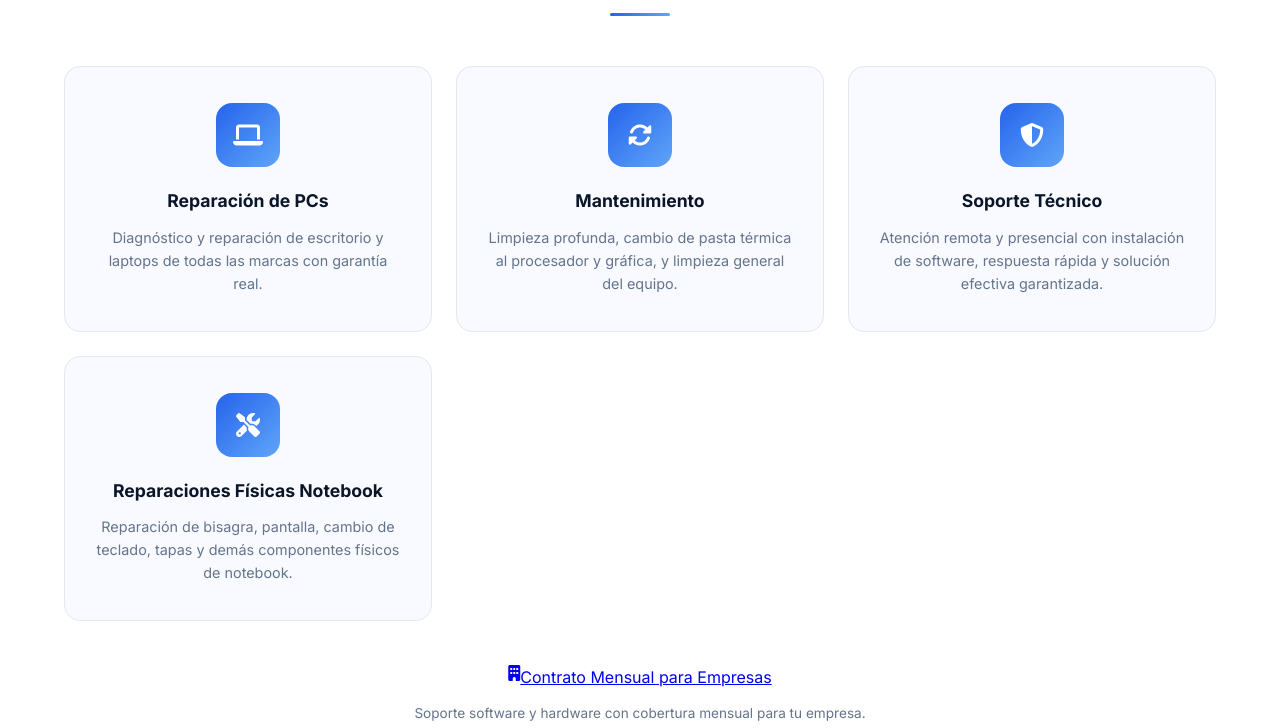
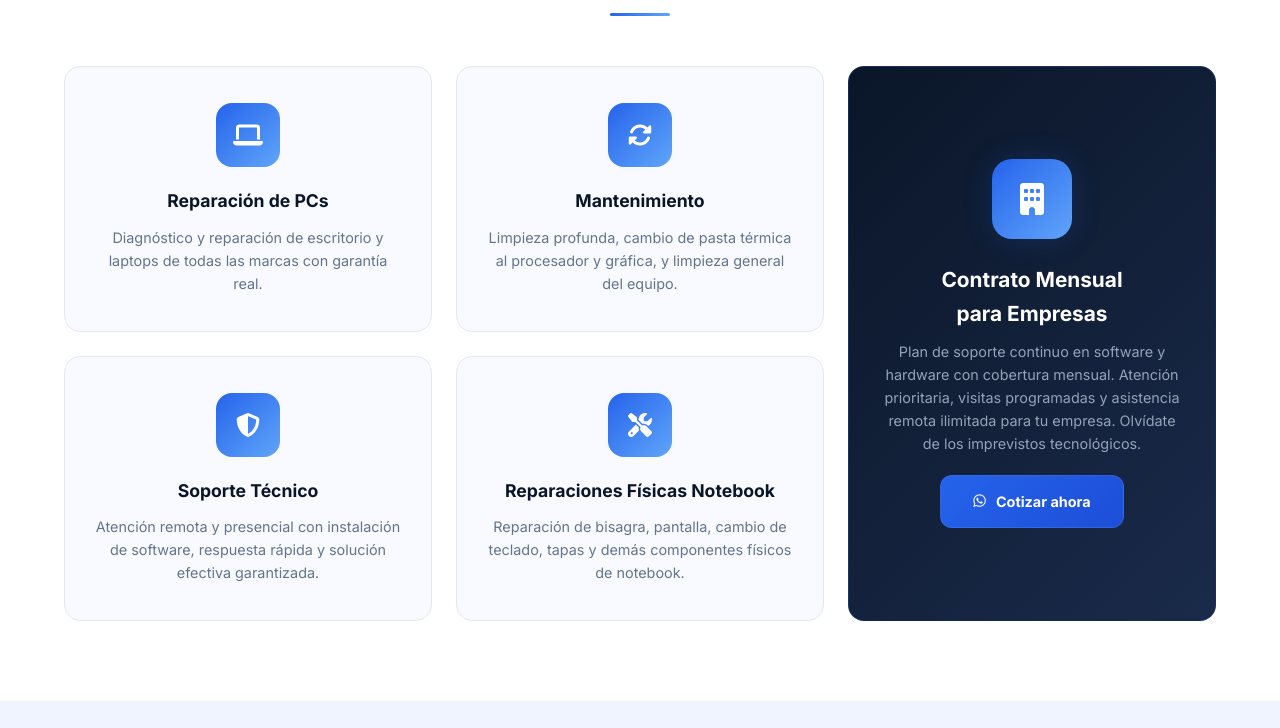
Before and after one commit to hddtecnologiastore/hddtecnologiastore.cl, a website: page index.html in a window 1280 px wide. Shown: the part 873-1601 px from the top of the page. Drawn offline with Linux system fonts and the light colour scheme.

Commit message:
Reorganizar servicios: 2x2 + tarjeta empresa lateral

```diff
--- a/index.html
+++ b/index.html
@@ -225,7 +225,7 @@
     }
     .services-grid {
       display: grid;
-      grid-template-columns: repeat(auto-fit, minmax(280px, 1fr));
+      grid-template-columns: 1fr 1fr 1fr;
       gap: 24px;
     }
     .service-card {
@@ -262,6 +262,48 @@
     }
     .service-card h4 { font-size: 1.1rem; font-weight: 700; margin-bottom: 10px; color: #0a1628; }
     .service-card p { color: #64748b; font-size: 0.9rem; line-height: 1.6; }
+
+    .service-card.business {
+      grid-row: span 2;
+      display: flex;
+      flex-direction: column;
+      justify-content: center;
+      align-items: center;
+      background: linear-gradient(135deg, #0a1628, #1a2a4a);
+      border-color: rgba(37,99,235,0.2);
+      padding: 40px 32px;
+    }
+    .service-card.business::before { background: linear-gradient(90deg, #60a5fa, #2563eb); }
+    .service-card.business:hover { border-color: #2563eb; }
+    .service-card.business .icon {
+      width: 80px; height: 80px;
+      background: linear-gradient(135deg, #2563eb, #60a5fa);
+      border-radius: 20px;
+      font-size: 2rem;
+      margin-bottom: 24px;
+      box-shadow: 0 0 30px rgba(37,99,235,0.2);
+    }
+    .service-card.business h4 { color: white; font-size: 1.3rem; }
+    .service-card.business p { color: #94a3b8; }
+    .service-card.business .btn-business {
+      margin-top: 20px;
+      display: inline-flex;
+      align-items: center;
+      gap: 10px;
+      padding: 14px 32px;
+      background: linear-gradient(135deg, #2563eb, #1d4ed8);
+      color: white;
+      border-radius: 12px;
+      text-decoration: none;
+      font-weight: 700;
+      font-size: 0.9rem;
+      transition: all 0.3s;
+      border: 1px solid rgba(96,165,250,0.2);
+    }
+    .service-card.business .btn-business:hover {
+      transform: translateY(-2px);
+      box-shadow: 0 0 30px rgba(37,99,235,0.3);
+    }
 
     /* ===== SOCIAL BUTTONS ===== */
     .social-section {
@@ -894,6 +936,8 @@
       .social-buttons { gap: 24px; }
       .social-btn { padding: 36px 24px; }
       .social-btn .btn-label { font-size: 1.3rem; }
+      .services-grid { grid-template-columns: 1fr 1fr; }
+      .service-card.business { grid-row: span 1; grid-column: span 2; }
     }
     @media (max-width: 768px) {
       .hero { padding: 60px 0 50px; }
@@ -928,6 +972,8 @@
       .section-title p { font-size: 0.9rem; }
       .services-section { padding: 50px 0; }
       .service-card { padding: 28px 20px; }
+      .services-grid { grid-template-columns: 1fr; }
+      .service-card.business { grid-row: span 1; grid-column: span 1; }
       .social-section { padding: 50px 0; }
       .social-buttons { grid-template-columns: 1fr; gap: 20px; }
       .social-btn { padding: 32px 24px; flex-direction: row; text-align: left; }
@@ -1023,6 +1069,12 @@
           <h4>Mantenimiento</h4>
           <p>Limpieza profunda, cambio de pasta térmica al procesador y gráfica, y limpieza general del equipo.</p>
         </div>
+        <div class="service-card business">
+          <div class="icon"><i class="fas fa-building"></i></div>
+          <h4>Contrato Mensual<br>para Empresas</h4>
+          <p>Plan de soporte continuo en software y hardware con cobertura mensual. Atención prioritaria, visitas programadas y asistencia remota ilimitada para tu empresa. Olvídate de los imprevistos tecnológicos.</p>
+          <a href="https://wa.me/56961991725" target="_blank" class="btn-business"><i class="fab fa-whatsapp"></i> Cotizar ahora</a>
+        </div>
         <div class="service-card">
           <div class="icon"><i class="fas fa-shield-alt"></i></div>
           <h4>Soporte Técnico</h4>
@@ -1033,12 +1085,6 @@
           <h4>Reparaciones Físicas Notebook</h4>
           <p>Reparación de bisagra, pantalla, cambio de teclado, tapas y demás componentes físicos de notebook.</p>
         </div>
-      </div>
-      <div style="text-align:center;margin-top:40px;">
-        <a href="https://wa.me/56961991725" target="_blank" class="btn-premium" style="display:inline-flex;">
-          <i class="fas fa-building"></i> Contrato Mensual para Empresas
-        </a>
-        <p style="margin-top:12px;color:#64748b;font-size:0.85rem;">Soporte software y hardware con cobertura mensual para tu empresa.</p>
       </div>
     </div>
   </section>
```
